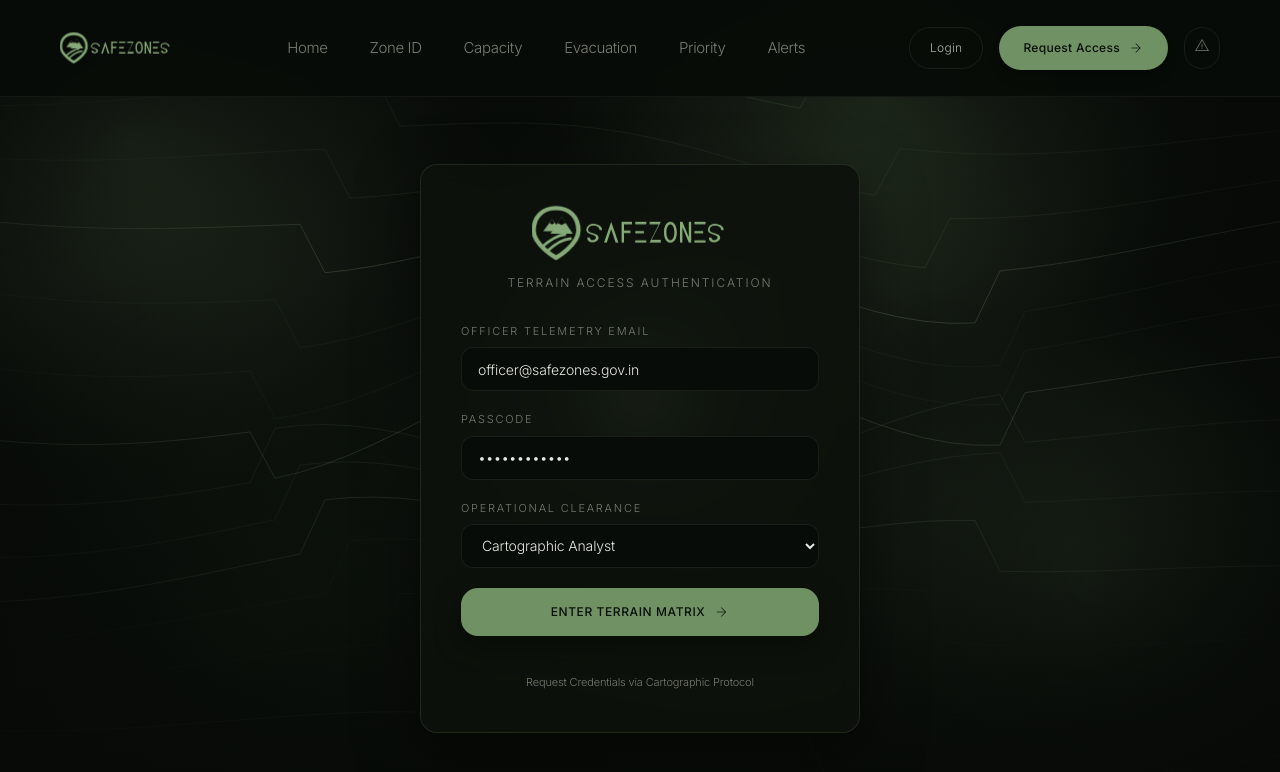
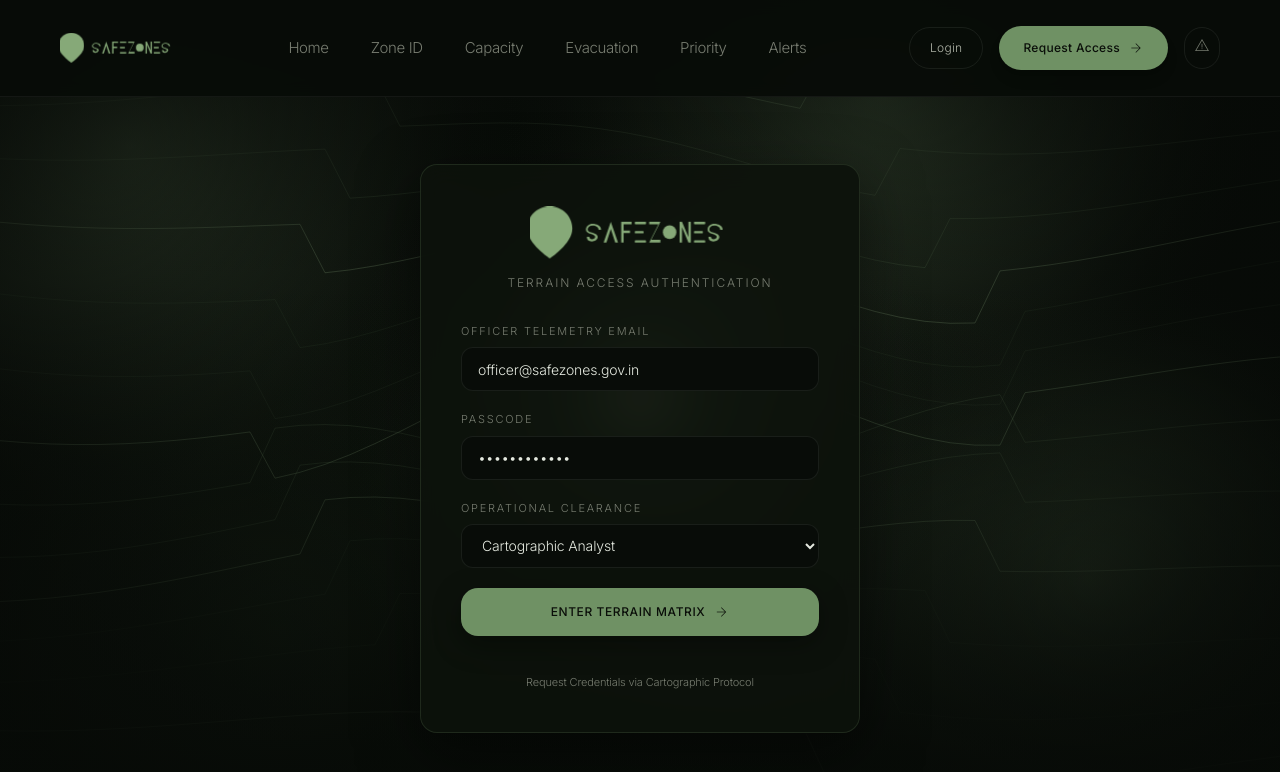
Before and after one commit to joyantaghosh/SIH26191, a React (Vite) app in the folder frontend/: page /login in a window 1280 px wide. Shown: the top 772 px of the page. Built offline with nearby package versions, Linux system fonts and the light colour scheme; the HTML template or start-up script is replaced by a standard one.

Commit message:
Update Safe Zones logo to solid location pin and filled circle O typography

```diff
--- a/frontend/src/components/SafeZonesLogo.jsx
+++ b/frontend/src/components/SafeZonesLogo.jsx
@@ -1,87 +1,54 @@
 import React from 'react';
 
-export default function SafeZonesLogo({ className = "h-8 w-auto", color = "#7A9A6E", iconOnly = false, ...props }) {
+export default function SafeZonesLogo({ className = "h-8 w-auto", color = "currentColor", iconOnly = false, ...props }) {
   return (
     <svg
       xmlns="http://www.w3.org/2000/svg"
-      viewBox={iconOnly ? "0 0 130 140" : "0 0 540 140"}
+      viewBox={iconOnly ? "0 0 130 140" : "0 0 550 140"}
       role="img"
       aria-labelledby="logoTitle logoDesc"
       className={`logo-svg transition-all ${className}`}
       {...props}
     >
       <title id="logoTitle">Safe Zones</title>
-      <desc id="logoDesc">Official Safe Zones logo featuring mountain location pin emblem and stylized typography.</desc>
+      <desc id="logoDesc">Safe Zones official solid pin logo with filled dot O typography.</desc>
 
       <style>{`
-        .logo-pin-idle {
+        .logo-pin-glow {
           transform-origin: center;
-          animation: logoFloat 5s ease-in-out infinite;
+          animation: pinPulse 4s ease-in-out infinite;
         }
-        @keyframes logoFloat {
-          0%, 100% { transform: translateY(0px); }
-          50% { transform: translateY(-3px); }
+        @keyframes pinPulse {
+          0%, 100% { transform: scale(1); }
+          50% { transform: scale(1.03); }
         }
       `}</style>
 
-      {/* Mountain Location Pin Emblem */}
-      <g className="logo-pin-idle" transform="translate(5, 5)">
-        {/* Outer Location Pin Frame */}
+      {/* Solid Location Pin Emblem */}
+      <g className="logo-pin-glow" transform="translate(10, 5)">
         <path
-          d="M 60 8 C 26 8, 4 30, 4 64 C 4 100, 60 132, 60 132 C 60 132, 116 100, 116 64 C 116 30, 94 8, 60 8 Z"
-          fill="none"
-          stroke={color}
-          strokeWidth="11"
-          strokeLinecap="round"
-          strokeLinejoin="round"
-        />
-
-        {/* Back Mountain Peak */}
-        <path
-          d="M 28 66 L 50 36 L 74 66 Z"
+          d="M 55 5
+             C 24 5, 0 29, 0 60
+             C 0 96, 55 132, 55 132
+             C 55 132, 110 96, 110 60
+             C 110 29, 86 5, 55 5 Z"
           fill={color}
-        />
-        {/* Back Peak Snowline Accent */}
-        <polygon points="50,36 44,45 50,49 56,45" fill="#080C08" />
-
-        {/* Front Mountain Peak */}
-        <path
-          d="M 46 72 L 74 30 L 102 72 Z"
-          fill={color}
-        />
-        {/* Front Peak Snowline Accent */}
-        <polygon points="74,30 64,45 74,50 84,45" fill="#080C08" />
-
-        {/* Double Curving Road Path at Pin Base */}
-        <path
-          d="M 26 104 C 42 90, 60 76, 82 74"
-          fill="none"
-          stroke={color}
-          strokeWidth="7"
-          strokeLinecap="round"
-        />
-        <path
-          d="M 38 116 C 54 100, 74 86, 96 84"
-          fill="none"
-          stroke={color}
-          strokeWidth="7"
-          strokeLinecap="round"
         />
       </g>
 
-      {/* Stylized Wordmark SAFEZONES */}
+      {/* Stylized SAFEZONES Typography */}
       {!iconOnly && (
-        <g fill={color} transform="translate(138, 42)">
+        <g fill={color} transform="translate(142, 42)">
           {/* S */}
-          <path d="M 28 14 C 28 8, 22 4, 14 4 C 6 4, 2 8, 2 14 C 2 22 26 20 26 31 C 26 38, 18 42, 12 42 C 4 42, 0 38, 0 31 L 6 31 C 6 34, 9 37, 12 37 C 16 37, 20 34, 20 31 C 20 23, -2 25, -2 14 C -2 6, 5 0, 14 0 C 23 0, 34 5, 34 14 Z" transform="translate(0, 5) scale(1.1)"/>
+          <path d="M 28 14 C 28 8, 22 4, 14 4 C 6 4, 2 8, 2 14 C 2 22 26 20 26 31 C 26 38, 18 42, 12 42 C 4 42, 0 38, 0 31 L 6 31 C 6 34, 9 37, 12 37 C 16 37, 20 34, 20 31 C 20 23, -2 25, -2 14 C -2 6, 5 0, 14 0 C 23 0, 34 5, 34 14 Z" transform="translate(0, 5) scale(1.05)"/>
 
-          {/* A (Mountain Chevron Peak Style) */}
+          {/* A (Mountain Chevron Peak ^) */}
           <path d="M 0 52 L 18 0 L 36 52 L 29 52 L 18 18 L 7 52 Z" transform="translate(42, 0)"/>
 
           {/* F */}
           <path d="M 0 0 L 26 0 L 26 6 L 6 6 L 6 22 L 22 22 L 22 28 L 6 28 L 6 52 L 0 52 Z" transform="translate(86, 0)"/>
 
-          {/* E (Three Distinct Horizontal Bars as shown in official logo) */}
+          {/* E (Three Horizontal Bars ≡) */}
           <g transform="translate(120, 0)">
             <rect x="0" y="0" width="28" height="6" rx="1.5"/>
             <rect x="0" y="23" width="22" height="6" rx="1.5"/>
@@ -91,13 +58,13 @@ export default function SafeZonesLogo({ className = "h-8 w-auto", color = "#7A9A
           {/* Z */}
           <path d="M 0 0 L 28 0 L 5 45 L 28 45 L 28 52 L 0 52 L 23 6 L 0 6 Z" transform="translate(156, 0)"/>
 
-          {/* O */}
-          <path d="M 16 0 C 26 0, 32 11, 32 26 C 32 41, 26 52, 16 52 C 6 52, 0 41, 0 26 C 0 11, 6 0, 16 0 Z M 16 6 C 11 6, 6 13, 6 26 C 6 39, 11 46, 16 46 C 21 46, 26 39, 26 26 C 26 13, 21 6, 16 6 Z" transform="translate(192, 0)"/>
+          {/* O (Solid Filled Circle) */}
+          <circle cx="15" cy="26" r="17" transform="translate(192, 0)"/>
 
           {/* N */}
           <path d="M 0 0 L 6 0 L 22 38 L 22 0 L 28 0 L 28 52 L 22 52 L 6 14 L 6 52 L 0 52 Z" transform="translate(232, 0)"/>
 
-          {/* E (Three Horizontal Bars) */}
+          {/* E (Three Horizontal Bars ≡) */}
           <g transform="translate(268, 0)">
             <rect x="0" y="0" width="28" height="6" rx="1.5"/>
             <rect x="0" y="23" width="22" height="6" rx="1.5"/>
@@ -105,7 +72,7 @@ export default function SafeZonesLogo({ className = "h-8 w-auto", color = "#7A9A
           </g>
 
           {/* S */}
-          <path d="M 28 14 C 28 8, 22 4, 14 4 C 6 4, 2 8, 2 14 C 2 22 26 20 26 31 C 26 38, 18 42, 12 42 C 4 42, 0 38, 0 31 L 6 31 C 6 34, 9 37, 12 37 C 16 37, 20 34, 20 31 C 20 23, -2 25, -2 14 C -2 6, 5 0, 14 0 C 23 0, 34 5, 34 14 Z" transform="translate(304, 5) scale(1.1)"/>
+          <path d="M 28 14 C 28 8, 22 4, 14 4 C 6 4, 2 8, 2 14 C 2 22 26 20 26 31 C 26 38, 18 42, 12 42 C 4 42, 0 38, 0 31 L 6 31 C 6 34, 9 37, 12 37 C 16 37, 20 34, 20 31 C 20 23, -2 25, -2 14 C -2 6, 5 0, 14 0 C 23 0, 34 5, 34 14 Z" transform="translate(304, 5) scale(1.05)"/>
         </g>
       )}
     </svg>
```
